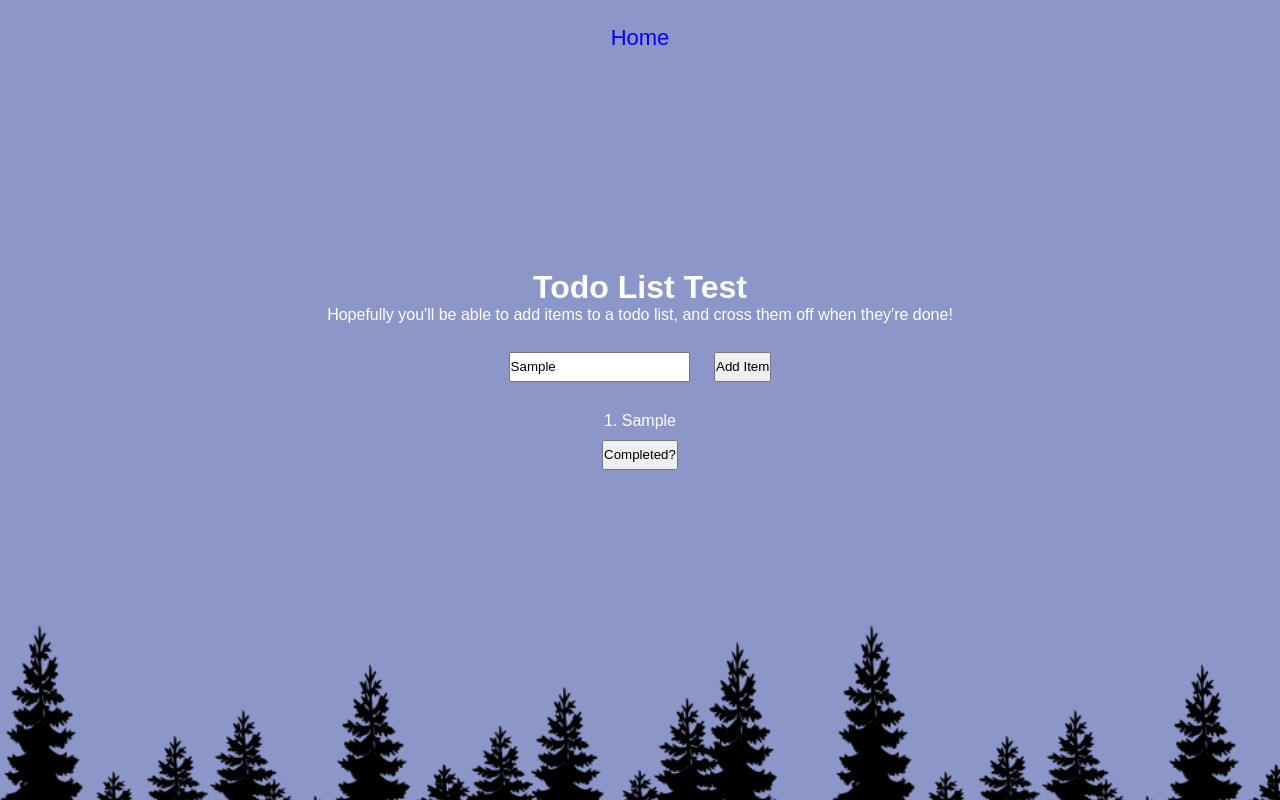
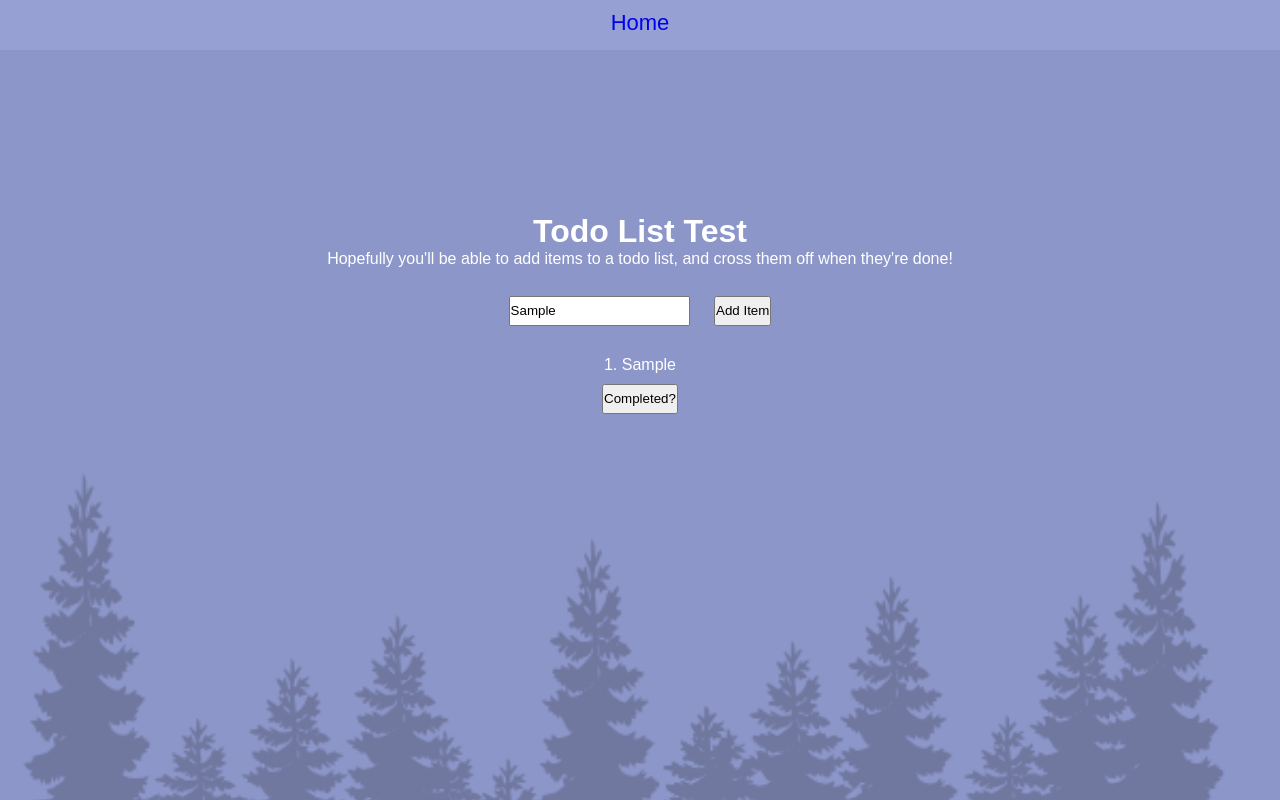
Before and after one commit to ewenedmunds/ewenedmunds.github.io, a plain HTML site: page todolist.html in a window 1280 px wide. Both pictures are taken after typing "Sample" into the empty fields and a click on the button "Add Item". Drawn offline with Linux system fonts and the light colour scheme.

Commit message:
Fixed Layout of TODO List and image

```diff
--- a/style.css
+++ b/style.css
@@ -12,14 +12,14 @@ body {
 
     align-items: center;
 
-    background: linear-gradient(rgb(156, 220, 255),rgb(112, 169, 255));
+
 
     font-family: fantasy;
     color: white;
 
     text-align: center;
 
-    background-image: url("forestBackground.png");
+
     background-position: -15px 625px;
     background-repeat: repeat-x;
     background-size: 65% 45%;
@@ -31,9 +31,9 @@ a {
 }
 
 #background-image {
-    position: absolute;
+    position: fixed;
 
-    width: 150vw;
+    width: 100vw;
 
     bottom: -275px;
 
@@ -49,13 +49,17 @@ a {
 
 #list-holder {
     position: static;
-    height: 100%;
+    height: 250px;
 }
 
 .navigation-bar {
     position: absolute;
-    top: 25px;
+    top: 0px;
+    width: 100%;
+    height: 50px;
     font-size: 22px;
+    background-color: rgb(150,160,210);
+    padding: 10px;
 }
 
 .location, .temperature {
@@ -87,6 +91,6 @@ a {
     height: 10%;
 
     margin-top: 20px;
-    margin-bottom: 70px;
+    margin-bottom: 40px;
 
 }
--- a/todolist.html
+++ b/todolist.html
@@ -39,7 +39,7 @@
 
     <script src="TodoList.js"></script>
 
-
+    <img src="forestBackground.png" id="background-image">
 </body>
 
 </html>
```
Also changed, not shown: index.html (+3 -0 lines).
